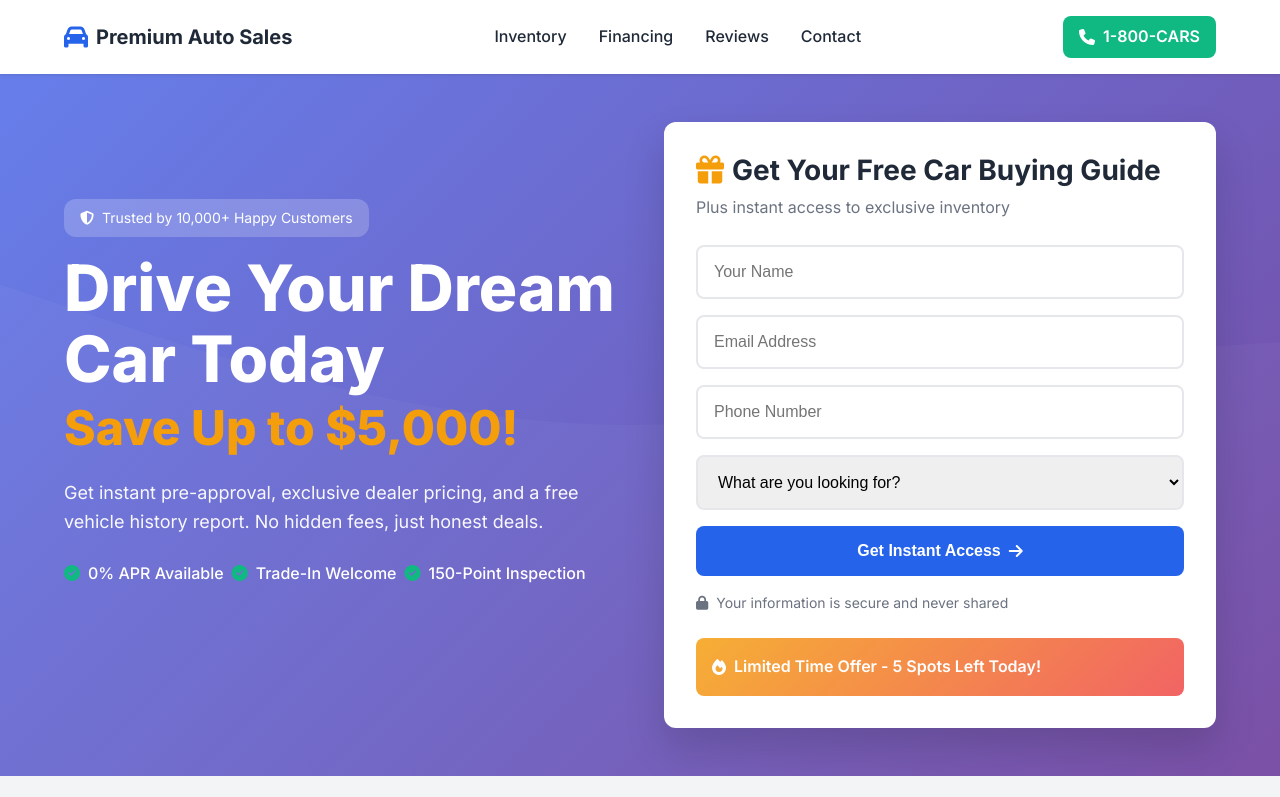
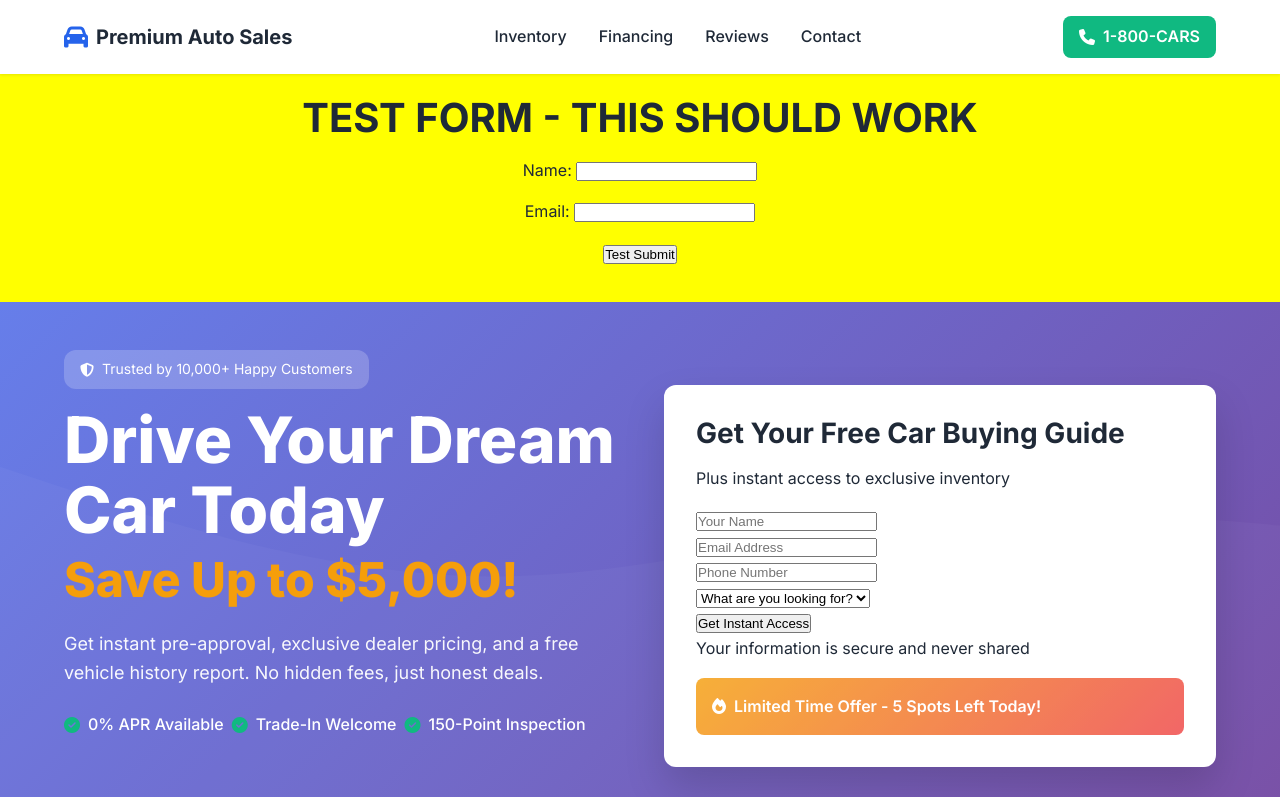
Before and after one commit to antony0531/car-sales-landing, a plain HTML site: page index.html in a window 1280 px wide. Shown: the top 797 px of the page. Drawn offline with Linux system fonts and the light colour scheme.

Commit message:
Add test form and remove all classes/action attributes to match working minimal

```diff
--- a/index.html
+++ b/index.html
@@ -53,6 +53,22 @@
         </div>
     </nav>
 
+    <!-- TEST FORM - EXACT COPY OF WORKING MINIMAL -->
+    <div style="background: yellow; padding: 20px; text-align: center;">
+        <h2>TEST FORM - THIS SHOULD WORK</h2>
+        <form name="test-in-index" method="POST" data-netlify="true">
+            <p>
+                <label>Name: <input type="text" name="name" /></label>
+            </p>
+            <p>
+                <label>Email: <input type="email" name="email" /></label>
+            </p>
+            <p>
+                <button type="submit">Test Submit</button>
+            </p>
+        </form>
+    </div>
+
     <!-- Hero Section with Lead Capture -->
     <section id="hero" class="hero">
         <div class="container">
@@ -88,26 +104,24 @@
                 </div>
 
                 <div class="hero-form-wrapper">
-                    <form class="lead-form" method="POST" data-netlify="true" name="car-inquiry" action="/thank-you.html">
-                        <h3 class="form-title">
-                            <i class="fas fa-gift"></i>
-                            Get Your Free Car Buying Guide
-                        </h3>
-                        <p class="form-subtitle">Plus instant access to exclusive inventory</p>
+                    <!-- FORM WITH NO CLASSES TO AVOID JS/CSS INTERFERENCE -->
+                    <form method="POST" data-netlify="true" name="car-inquiry-simple">
+                        <h3>Get Your Free Car Buying Guide</h3>
+                        <p>Plus instant access to exclusive inventory</p>
 
-                        <div class="form-group">
+                        <div>
                             <input type="text" name="name" placeholder="Your Name" required>
                         </div>
 
-                        <div class="form-group">
+                        <div>
                             <input type="email" name="email" placeholder="Email Address" required>
                         </div>
 
-                        <div class="form-group">
+                        <div>
                             <input type="tel" name="phone" placeholder="Phone Number" required>
                         </div>
 
-                        <div class="form-group">
+                        <div>
                             <select name="interest" required>
                                 <option value="">What are you looking for?</option>
                                 <option value="new">New Vehicle</option>
@@ -117,13 +131,11 @@
                             </select>
                         </div>
 
-                        <button type="submit" class="btn btn-primary btn-block">
+                        <button type="submit">
                             Get Instant Access
-                            <i class="fas fa-arrow-right"></i>
                         </button>
 
-                        <p class="form-privacy">
-                            <i class="fas fa-lock"></i>
+                        <p>
                             Your information is secure and never shared
                         </p>
                     </form>
@@ -558,7 +570,7 @@
             <h3>Wait! Don't Leave Empty-Handed</h3>
             <p class="popup-offer">Get an EXTRA $500 OFF Your Purchase!</p>
             <p>This exclusive offer is only available for the next 10 minutes</p>
-            <form class="popup-form" method="POST" data-netlify="true" name="exit-offer" action="/thank-you.html">
+            <form method="POST" data-netlify="true" name="exit-offer-simple">
                 <input type="email" name="email" placeholder="Enter your email" required>
                 <button type="submit" class="btn btn-primary btn-block">
                     Claim Your $500 Discount
```
